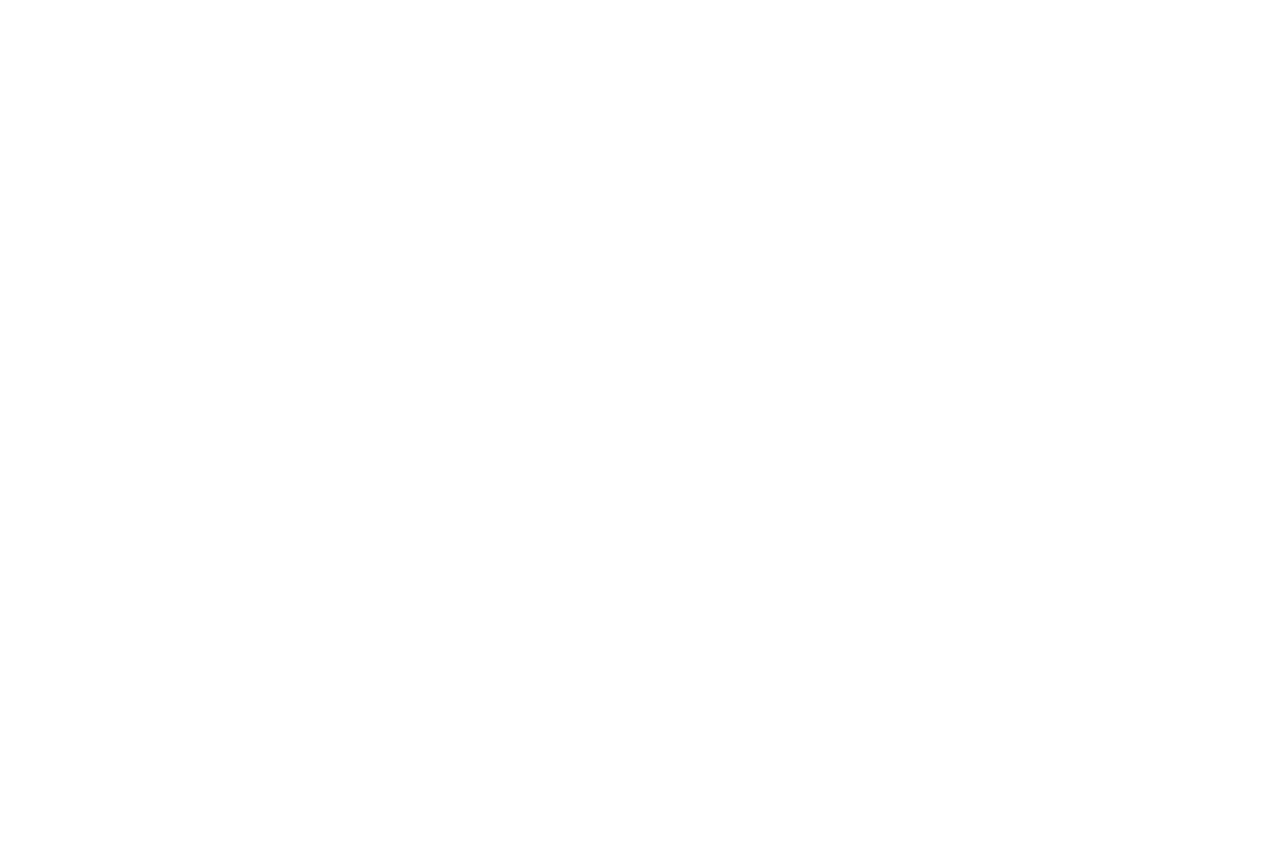
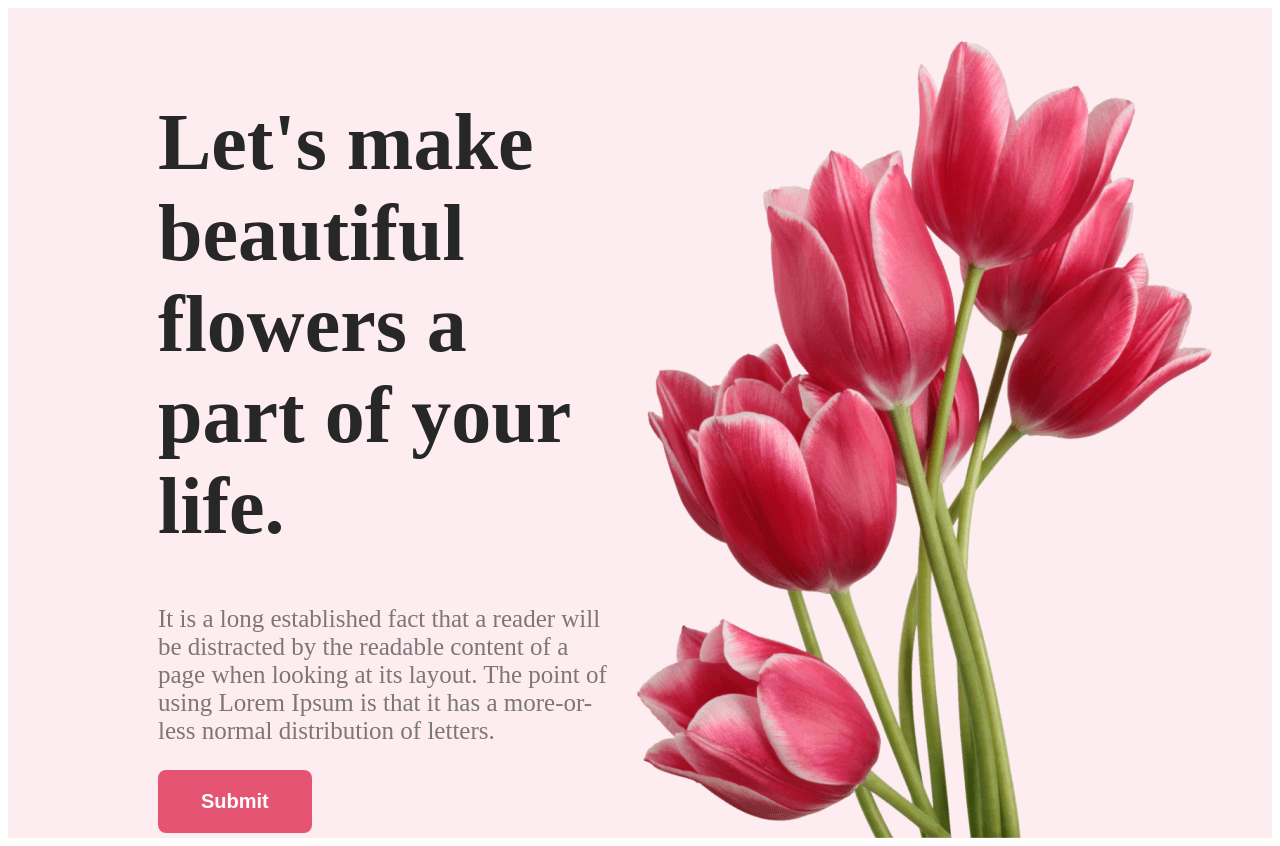
Before and after one commit to mahfoz01/assignment-one-late-submission, a plain HTML site: page index.html in a window 1280 px wide. Before the commit the page ends 800 px from the top, so only its background shows below. Drawn offline with Linux system fonts and the light colour scheme.

Commit message:
banner section done

```diff
--- a/index.html
+++ b/index.html
@@ -4,10 +4,25 @@
     <meta charset="UTF-8">
     <meta name="viewport" content="width=device-width, initial-scale=1.0">
     <title>Flower shop Assignment</title>
+
+    <link rel="stylesheet" href="styles/flower.css">
 </head>
 <body>
 
-    <header></header>
+    <header class="header">
+        <nav></nav>
+        <div class="banner">
+            <div class="banner-content">
+                <h1 class="banner-greeting">Let's make beautiful flowers a part of your life.</h1>
+
+                <p class="banner-description">It is a long established fact that a reader will be distracted by the readable content of a page when looking at its layout. The point of using Lorem Ipsum is that it has a more-or-less normal distribution of letters.</p>
+
+                <button class="button-primary">Submit</button>
+            </div>
+
+            <img class="profile-pic" src="images/pngwing 10.png" alt="">
+        </div>
+    </header>
     <main></main>
     <footer></footer>
 
--- /dev/null
+++ b/styles/flower.css
@@ -0,0 +1,51 @@
+/*header related styles*/
+
+.header {
+    background-color: #E554731A;
+}
+
+nav {
+    display: flex;
+    justify-content: space-between;
+    align-items: center;
+    margin: 0 200px;
+}
+
+.banner {
+    padding: 30px 30px 0px 150px;
+    display: flex;
+    align-items: center;
+    justify-content: space-between;
+}
+
+.banner-content {
+    max-width: 600px;
+}
+
+.banner-greeting {
+    color: #272727;
+    font-size: 80px;
+    font-weight: 800;
+}
+
+.banner-description {
+    color: rgba(39, 39, 39, 0.60);
+    font-size: 25px;
+    font-weight: 400;
+}
+
+.button-primary {
+    border-radius: 8px;
+    background: #E55473;
+    border: 0px;
+    color: #FFF;
+    font-size: 20px;
+    font-weight: 700;
+    padding: 20px 43px;
+}
+
+.banner .profile-pic{
+    width: 635px;
+    height: 800px;
+
+}
```
